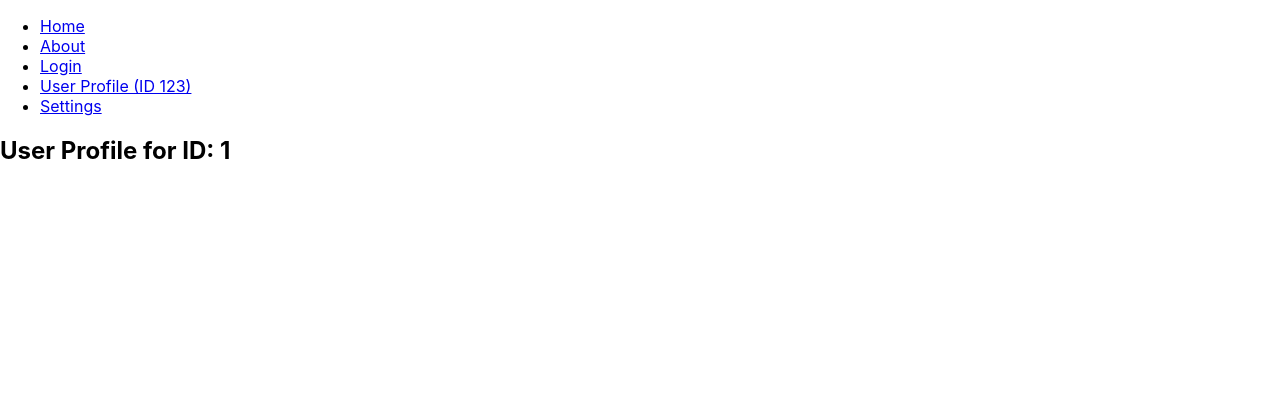
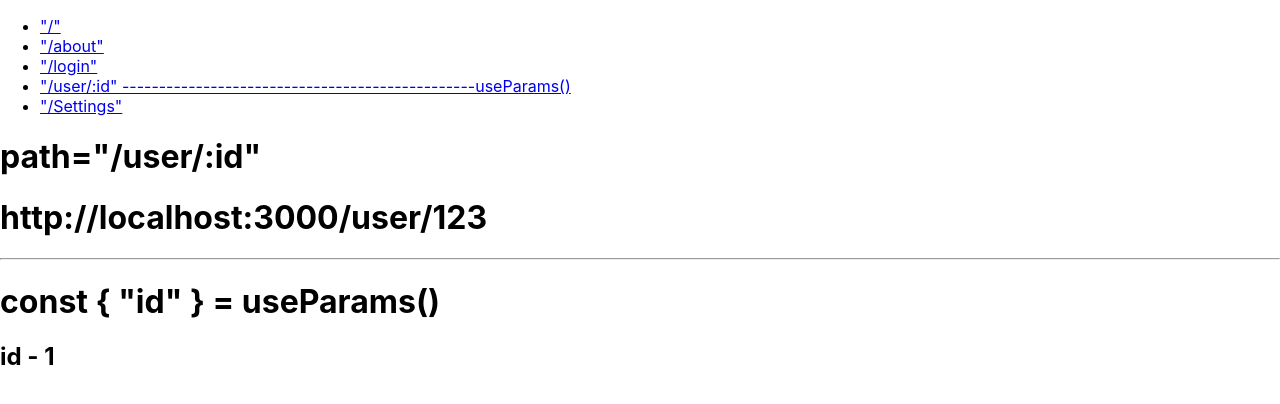
Before and after one commit to amankushwaha577/ReactShell, a React (Create React App) app in the folder 107.routers/: page /user/1 in a window 1280 px wide. Shown: the top 404 px of the page. Built offline with nearby package versions, Linux system fonts and the light colour scheme.

Commit message:
userProfile

```diff
--- a/107.routers/src/App.js
+++ b/107.routers/src/App.js
@@ -41,11 +41,11 @@ function App() {
       <div>
         <nav>
           <ul>
-            <li><Link to="/">Home</Link></li>
-            <li><Link to="/about">About</Link></li>
-            <li><Link to="/login">Login</Link></li>
-            <li><Link to="/user/123">User Profile (ID 123)</Link></li>
-            <li><Link to="/Settings">Settings</Link></li>
+            <li><Link to="/">"/"</Link></li>
+            <li><Link to="/about">"/about"</Link></li>
+            <li><Link to="/login">"/login"</Link></li>
+            <li><Link to="/user/123">"/user/:id" ------------------------------------------------useParams()</Link></li>
+            <li><Link to="/Settings">"/Settings"</Link></li>
           </ul>
         </nav>
 
--- a/107.routers/src/Components/UserProfile.js
+++ b/107.routers/src/Components/UserProfile.js
@@ -3,11 +3,66 @@ import { useParams } from "react-router-dom";
 // User Profile Page with dynamic parameter (e.g., /user/:id)
 const UserProfile = () => {
     const { id } = useParams(); // Accessing dynamic route parameter
-    return <h2>User Profile for ID: {id}</h2>;
+    return <>
+    <h1>path="/user/:id" </h1>
+    <h1>http://localhost:3000/user/123</h1>
+    <hr/>
+    <h1>{"const { \"id\" } = useParams()"}</h1>
+    <h2>id - {id}</h2></>;
   };
 
   export default UserProfile
 
 
-// useParams ---
-// The useParams hook allows you to access dynamic parameters from the URL (like :id or :slug).
+/*
+useParams():
+-----------------------------
+The useParams hook allows you to access dynamic parameters from the URL (like :id or :slug).
+
+
+What useParams() Does:
+--------------------------
+It returns an object containing key-value pairs of the URL parameters defined in the route.
+
+
+Key Concept:
+--------------
+1. Accessing Multiple Parameters (nested):
+-----------------------------------------
+      <Route path="/user/:userId/order/:orderId" element={<OrderDetails />} />
+                           ⬇️             ⬇️
+      URL :       /user/   42   /order/   1001    will display Order 1001 for User 42.
+      const OrderDetails = () => {
+          const { orderId, userId } = useParams();
+          return <h1>Order {orderId} for User {userId}</h1>;
+      };
+
+
+2. URL Parameters as Strings:
+--------------------------------
+Parameters are always returned as strings, even if they look like numbers.
+        const { id } = useParams();
+        console.log(typeof id); // Always 'string'
+
+
+3. Optional Parameters:
+--------------------------------
+<Route path="/profile/:userId?/" element={<UserProfile />} />
+The ? makes the parameter optional. Visiting /profile/ will not break the app.
+
+
+4. Default Values:
+--------------------------------
+const UserProfile = () => {
+    const { id } = useParams();
+    return <h1>User ID: {id || "Not Provided"}</h1>;
+};
+
+
+
+Common Mistakes:
+----------------
+Not using a Route setup properly. Ensure dynamic segments match the path.
+Expecting numbers: Always convert parameters if needed: Number(id).
+
+*/
```
